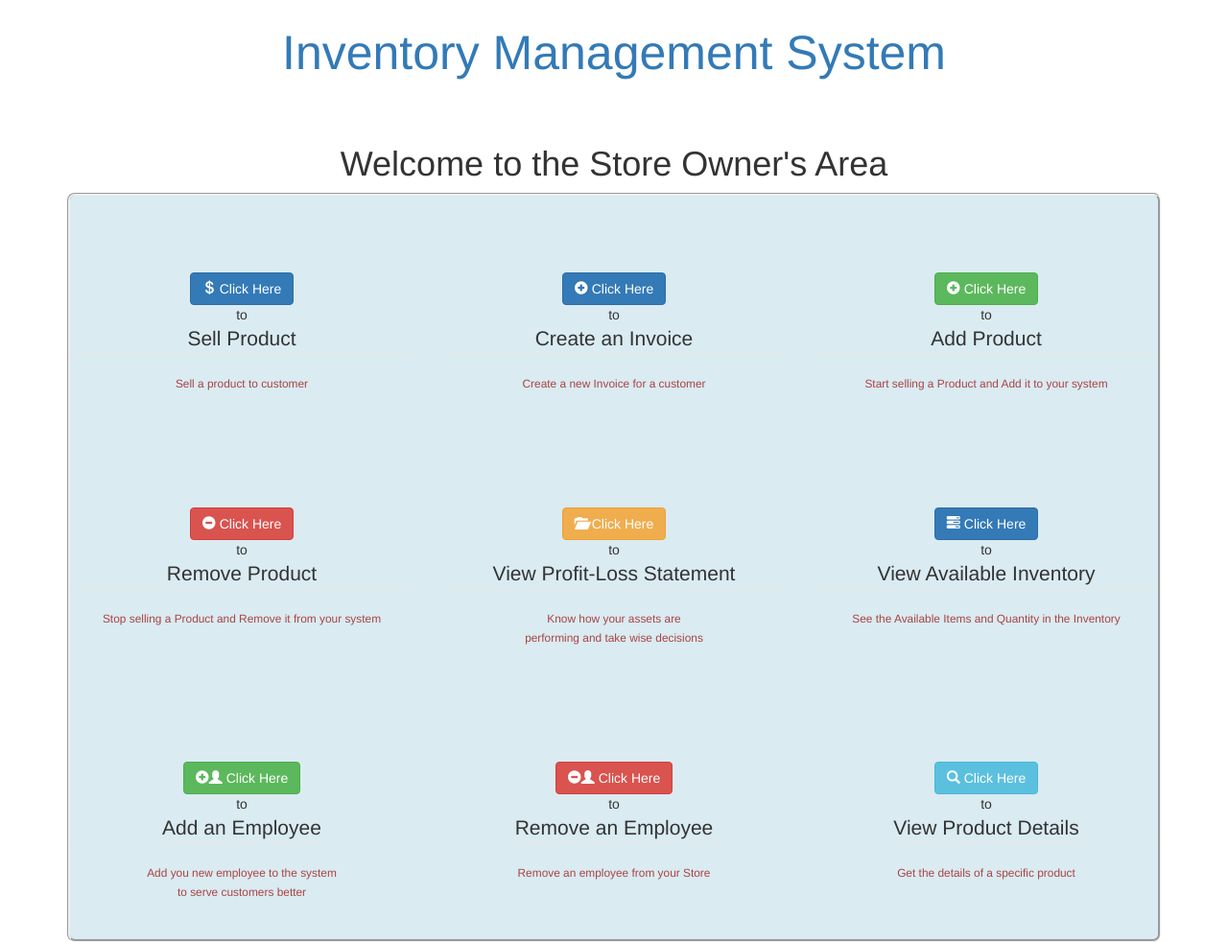
After one commit to varas7/inventory, a PHP site: page /owner_dashboard.php in a window 1280 px wide. The commit adds this page. Shown: the whole page at 96% size. Run offline with PHP 8.4, Linux system fonts and the light colour scheme; some libraries are stand-ins or nearby versions.

Commit message:
Addition of Owner's Dashboard Page

```diff
--- /dev/null
+++ b/owner_dashboard.php
@@ -0,0 +1,120 @@
+<!DOCTYPE html>
+<html>
+  <head>
+    <meta charset="utf-8">
+    <title>Dashboard - Inventory Management System</title>
+    <link rel="stylesheet" href="css/bootstrap/css/bootstrap.min.css" media="screen" title="no title">
+    <link rel="stylesheet" href="style.css" media="screen" title="no title">
+    <script src="js/jquery-3.1.0.min.js"></script>
+    <script src="css/bootstrap/js/bootstrap.min.js"></script>
+  </head>
+  <body>
+    <div class="container">
+
+      <div class="container" id="logo">
+  			<a class='logo' href="index.php">Inventory Management System</a>
+  		</div>
+      <br><h1>Welcome to the Store Owner's Area</h1>
+      <div class="box-section row">
+
+        <div class="row">
+          <div class="col-md-4 text-center">
+            <br><br><br><br><a href="#"><button type="button" class="btn btn-primary" id="sell_product">
+              <span class="glyphicon glyphicon-usd"></span> Click Here
+            </button></a>
+            <br>to
+            <br><legend>Sell Product</legend>
+            <small class="text-danger text-center">Sell a product to customer</small>
+            <br><br><br>
+          </div>
+
+          <div class="col-md-4 text-center">
+            <br><br><br><br><a href="#"><button type="button" class="btn btn-primary" id="new_invoice">
+              <span class="glyphicon glyphicon-plus-sign"></span> Click Here
+            </button></a>
+            <br>to
+            <br><legend>Create an Invoice</legend>
+            <small class="text-danger text-center">Create a new Invoice for a customer</small>
+            <br><br><br>
+          </div>
+
+          <div class="col-md-4 text-center">
+            <br><br><br><br><a href="#"><button type="button" class="btn btn-success" id="add_product">
+              <span class="glyphicon glyphicon-plus-sign"></span> Click Here
+            </button></a>
+            <br>to
+            <br><legend>Add Product</legend>
+            <small class="text-danger text-center">Start selling a Product and Add it to your system </small>
+            <br><br><br>
+          </div>
+        </div>
+
+        <div class="row">
+          <div class="col-md-4 text-center">
+            <br><br><br><br><a href="#"><button type="button" class="btn btn-danger" id="rm_product">
+              <span class="glyphicon glyphicon-minus-sign"></span> Click Here
+            </button></a>
+            <br>to
+            <br><legend>Remove Product</legend>
+            <small class="text-danger text-center">Stop selling a Product and Remove it from your system </small>
+            <br><br><br>
+          </div>
+
+          <div class="col-md-4 text-center">
+            <br><br><br><br><a href="#"><button type="button" class="btn btn-warning" id="view_pls">
+              <span class="glyphicon glyphicon-folder-open"></span> Click Here
+            </button></a>
+            <br>to
+            <br><legend>View Profit-Loss Statement</legend>
+              <small class="text-danger text-center">Know how your assets are <br>performing and take wise decisions</small>
+              <br><br><br>
+          </div>
+
+          <div class="col-md-4 text-center">
+            <br><br><br><br><a href="#"><button type="button" class="btn btn-primary" id="view_stock">
+              <span class="glyphicon glyphicon-tasks"></span> Click Here
+            </button></a>
+            <br>to
+            <br><legend>View Available Inventory</legend>
+              <small class="text-danger text-center">See the Available Items and Quantity in the Inventory</small>
+              <br><br><br>
+          </div>
+        </div>
+
+        <div class="row">
+          <div class="col-md-4 text-center">
+            <br><br><br><br><a href="#"><button type="button" class="btn btn-success" id="add_employee">
+              <span class="glyphicon glyphicon-plus-sign"></span><span class="glyphicon glyphicon-user"></span> Click Here
+            </button></a>
+            <br>to
+            <br><legend>Add an Employee</legend>
+            <small class="text-danger text-center">Add you new employee to the system <br>to serve customers better</small>
+            <br><br><br>
+          </div>
+
+          <div class="col-md-4 text-center">
+            <br><br><br><br><a href="#"><button type="button" class="btn btn-danger" id="rm_user">
+              <span class="glyphicon glyphicon-minus-sign"></span><span class="glyphicon glyphicon-user"></span> Click Here
+            </button></a>
+            <br>to
+            <br><legend>Remove an Employee</legend>
+            <small class="text-danger text-center">Remove an employee from your Store</small>
+            <br><br><br>
+          </div>
+
+          <div class="col-md-4 text-center">
+            <br><br><br><br><a href="#"><button type="button" class="btn btn-info" id="view_product">
+              <span class="glyphicon glyphicon-search"></span> Click Here
+            </button></a>
+            <br>to
+            <br><legend>View Product Details</legend>
+            <small class="text-danger text-center">Get the details of a specific product</small>
+            <br><br><br>
+          </div>
+        </div>
+
+      </div>
+
+    </div>
+  </body>
+</html>
```
Also changed, not shown: admin_dashboard.php (+6 -3 lines), employee_dashboard.php (+4 -4 lines).
